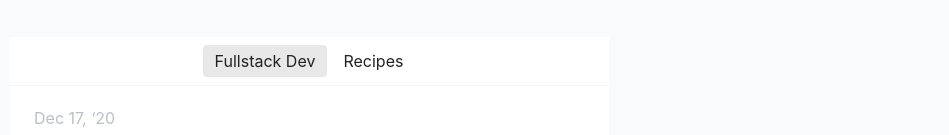
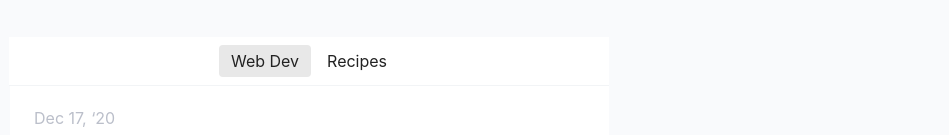
Before and after one commit to micahjon/micahjon.github.io, an Eleventy site: page index.md in a window 1280 px wide. Shown: the part 251-386 px from the top of the page, without its empty margins (331-1280 px from the left). Built offline with nearby package versions, Linux system fonts and the light colour scheme; Eleventy itself is replaced by a stand-in of ours; files that its build step writes are made by us from their sources.

Commit message:
Use less jargon

```diff
--- a/_includes/post-list.njk
+++ b/_includes/post-list.njk
@@ -3,7 +3,7 @@
     <a class="post-list__anchor" name="recipes"></a>
 
     <nav class="post-list__nav">
-        <a href="#posts" class="post-list__tag">Fullstack Dev</a>
+        <a href="#posts" class="post-list__tag">Web Dev</a>
         <a href="#recipes" class="post-list__tag">Recipes</a>
     </nav>
 
```
